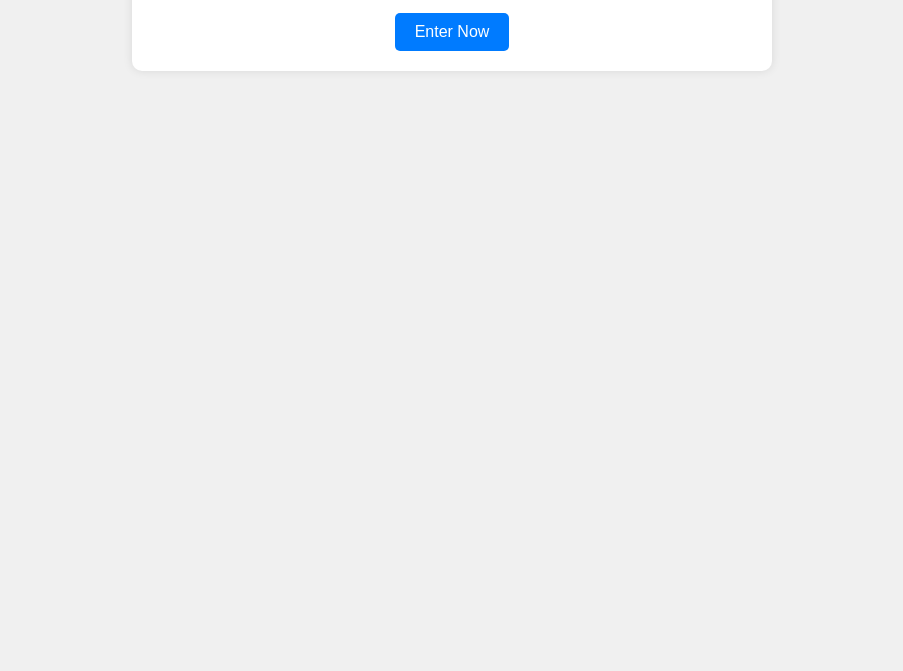
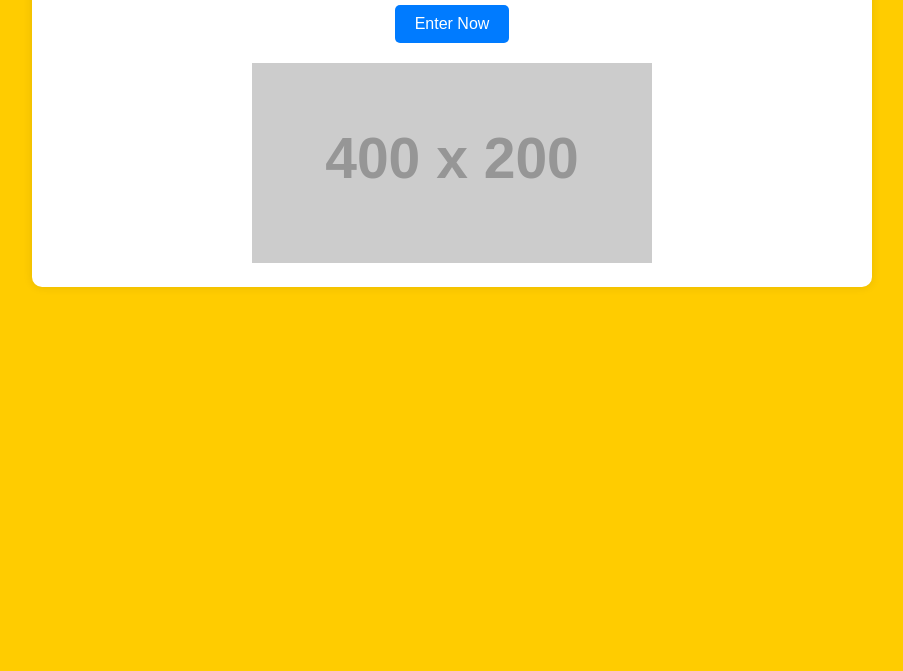
Before and after one commit to sailoans/offers1, a plain HTML site: page index.html in a window 1280 px wide. Shown: the part 129-800 px from the top of the page, without its empty margins (188-1091 px from the left). Drawn offline with Linux system fonts and the light colour scheme; placeholder pictures from the web are drawn by us.

Commit message:
Update index.html

```diff
--- a/index.html
+++ b/index.html
@@ -7,12 +7,14 @@
     <style>
         body {
             font-family: Arial, sans-serif;
-            background-color: #f0f0f0;
+            background-color: #ffcc00; /* Yellow background color */
             text-align: center;
+            margin: 0;
+            padding: 0;
         }
 
         .container {
-            max-width: 600px;
+            max-width: 800px;
             margin: 0 auto;
             padding: 20px;
             background-color: #fff;
@@ -31,7 +33,7 @@
         .cta-button {
             display: inline-block;
             padding: 10px 20px;
-            background-color: #007bff;
+            background-color: #007bff; /* Blue button color */
             color: #fff;
             text-decoration: none;
             border-radius: 5px;
@@ -39,7 +41,16 @@
         }
 
         .cta-button:hover {
-            background-color: #0056b3;
+            background-color: #0056b3; /* Darker blue on hover */
+        }
+
+        .image-container {
+            margin-top: 20px;
+        }
+
+        img {
+            max-width: 100%;
+            height: auto;
         }
     </style>
 </head>
@@ -48,6 +59,9 @@
         <h1>You can Become A Millionaire!</h1>
         <p>Enter your information now for a chance to win.</p>
         <a href="https://singingfiles.com/show.php?l=0&u=8436&id=54622" class="cta-button">Enter Now</a>
+        <div class="image-container">
+            <img src="https://via.placeholder.com/400x200" alt="Sample Image"> <!-- Replace with your image URL -->
+        </div>
     </div>
 </body>
 </html>
```
